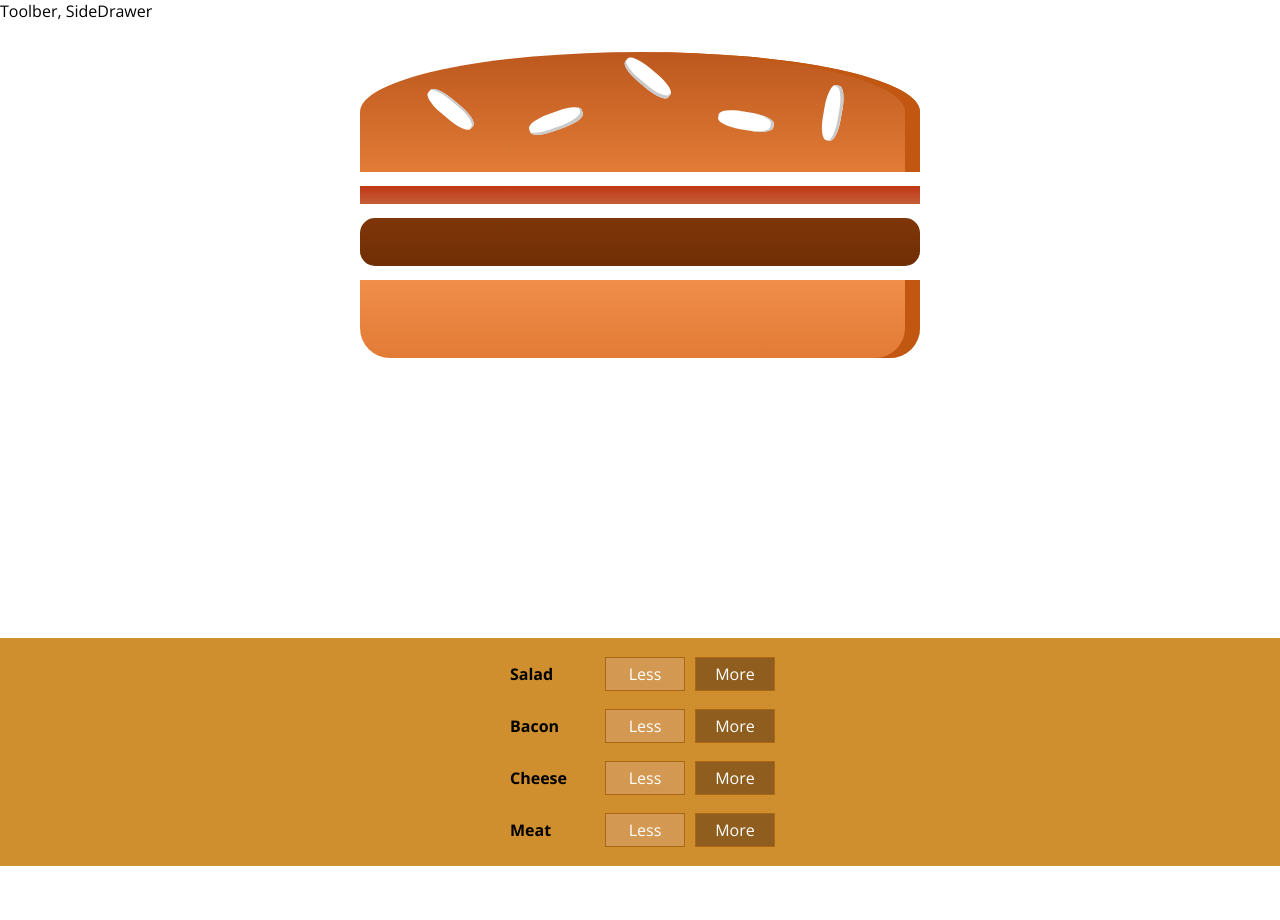
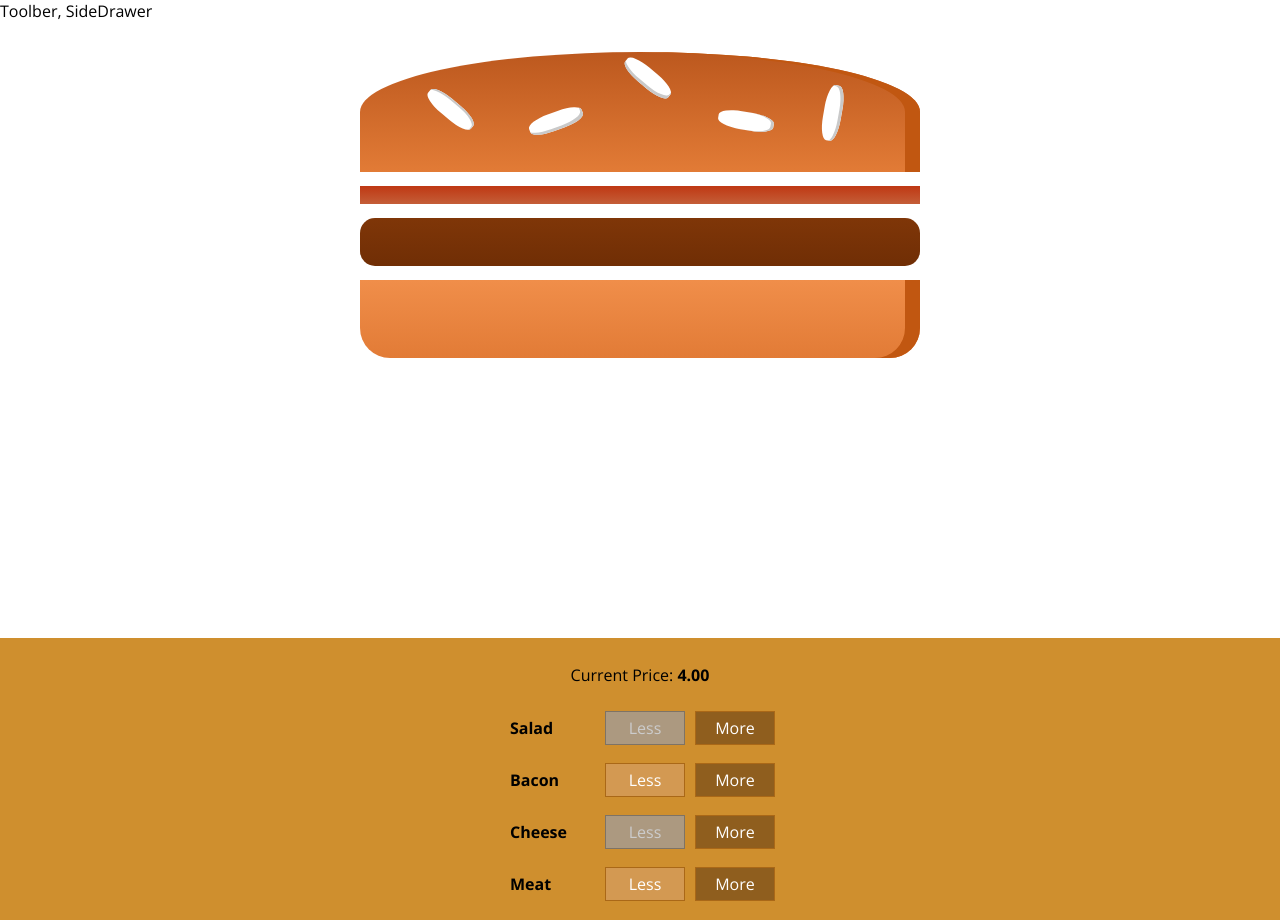
Before and after one commit to nocch12/burger-app, a React app: page / in a window 1280 px wide. Before the commit the page ends 866 px from the top, so only its background shows below. Built offline with nearby package versions, Linux system fonts and the light colour scheme.

Commit message:
BurggerBuilderロジック作成

```diff
--- a/src/components/Burger/BuildControls/BuildControl/BuildControl.js
+++ b/src/components/Burger/BuildControls/BuildControl/BuildControl.js
@@ -6,8 +6,16 @@
   return (
     <div className={classes.BuildControl}>
       <div className={classes.Label}>{props.label}</div>
-      <button className={classes.Less}>Less</button>
-      <button className={classes.More}>More</button>
+      <button
+        className={classes.Less}
+        onClick={props.removed}
+        disabled={props.disabled}
+      >
+        Less
+      </button>
+      <button className={classes.More} onClick={props.added}>
+        More
+      </button>
     </div>
   );
 };
--- a/src/components/Burger/BuildControls/BuildControls.js
+++ b/src/components/Burger/BuildControls/BuildControls.js
@@ -13,8 +13,15 @@
 const buildControls = (props) => {
   return (
     <div className={classes.BuildControls}>
+      <p>Current Price: <strong>{props.price.toFixed(2)}</strong></p>
       {controls.map((ctrl) => (
-        <BuildControl key={ctrl.label} label={ctrl.label} />
+        <BuildControl
+          key={ctrl.label}
+          label={ctrl.label}
+          added={() => props.ingredientAdded(ctrl.type)}
+          removed={() => props.ingredientRemoved(ctrl.type)}
+          disabled={props.disabled[ctrl.type]}
+        />
       ))}
     </div>
   );
--- a/src/containers/BurgerBuilder/BurgerBuilder.js
+++ b/src/containers/BurgerBuilder/BurgerBuilder.js
@@ -1,8 +1,15 @@
-import React, { Component } from 'react';
+import React, { Component } from "react";
 
-import Auxi from '../../hoc/Auxi';
-import Burger from '../../components/Burger/Burger';
-import BuildControls from '../../components/Burger/BuildControls/BuildControls';
+import Auxi from "../../hoc/Auxi";
+import Burger from "../../components/Burger/Burger";
+import BuildControls from "../../components/Burger/BuildControls/BuildControls";
+
+const INGREDIENT_PRICES = {
+  salad: 0.5,
+  bacon: 0.7,
+  cheese: 0.4,
+  meat: 1.3,
+};
 
 class BurgerBuilder extends Component {
   // constructor(props) {
@@ -16,13 +23,53 @@
       cheese: 0,
       meat: 1,
     },
-  }
+    totalPrice: 4,
+  };
+
+  addIngredientHandler = (type) => {
+    const oldCount = this.state.ingredients[type];
+    const updatedCount = oldCount + 1;
+    const updatedIngredients = {
+      ...this.state.ingredients,
+    };
+    updatedIngredients[type] = updatedCount;
+    const priceAddition = INGREDIENT_PRICES[type];
+    const oldPrice = this.state.totalPrice;
+    const newPrice = oldPrice + priceAddition;
+    this.setState({ totalPrice: newPrice, ingredients: updatedIngredients });
+  };
+
+  removeIngredientHandler = (type) => {
+    const oldCount = this.state.ingredients[type];
+    if (oldCount <= 0) return;
+    const updatedCount = oldCount - 1;
+    const updatedIngredients = {
+      ...this.state.ingredients,
+    };
+    updatedIngredients[type] = updatedCount;
+    const priceDeduction = INGREDIENT_PRICES[type];
+    const oldPrice = this.state.totalPrice;
+    const newPrice = oldPrice - priceDeduction;
+    this.setState({ totalPrice: newPrice, ingredients: updatedIngredients });
+  };
 
   render() {
+    const disabledInfo = {
+      ...this.state.ingredients,
+    };
+    for (const key in disabledInfo) {
+      disabledInfo[key] = disabledInfo[key] <= 0;
+    }
+
     return (
       <Auxi>
         <Burger ingredients={this.state.ingredients} />
-        <BuildControls />
+        <BuildControls
+          ingredientAdded={this.addIngredientHandler}
+          ingredientRemoved={this.removeIngredientHandler}
+          disabled={disabledInfo}
+          price={this.state.totalPrice}
+        />
       </Auxi>
     );
   }
```
